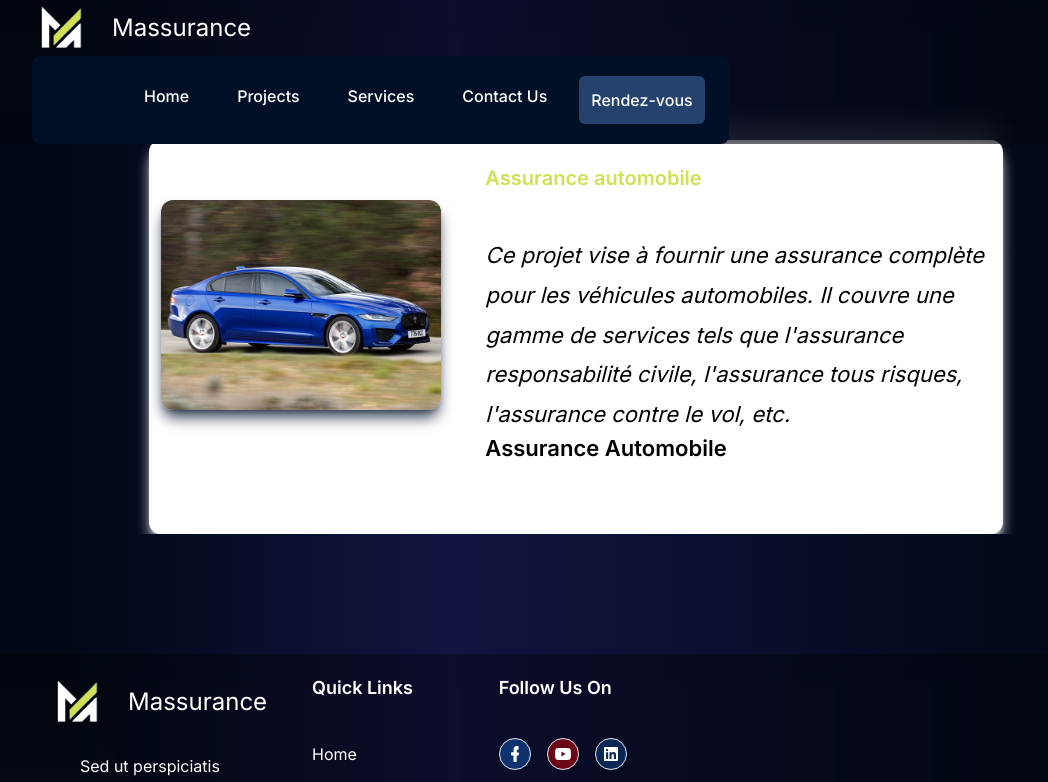
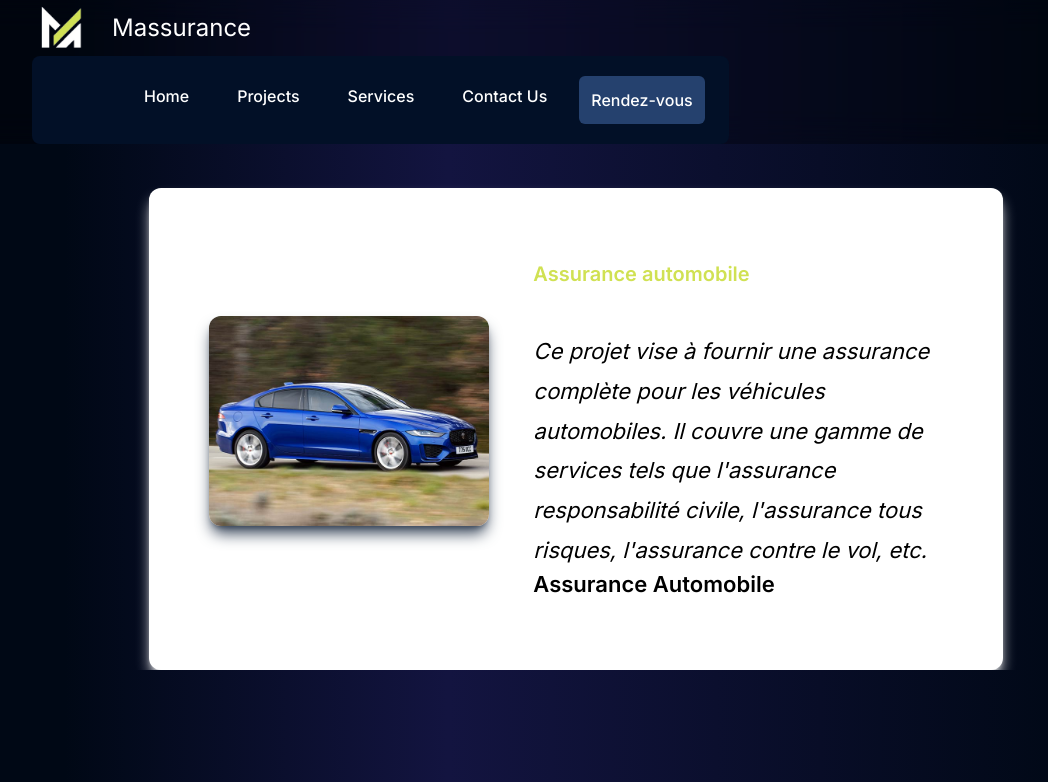
Before and after one commit to Hibanj8/Massurance, a Next.js app: page /project/automobile in a window 1280 px wide. Shown: the top 782 px of the page, without its empty margins (64-1112 px from the left). Built offline with nearby package versions, Linux system fonts and the light colour scheme.

Commit message:
Update page.jsx

```diff
--- a/src/app/project/automobile/page.jsx
+++ b/src/app/project/automobile/page.jsx
@@ -57,7 +57,7 @@ const SingleTestimonial = ({
 }) => {
   return (
     <div className="relative flex justify-center ">
-      <div className="relative w-full pb-16 md:w-11/12 lg:w-10/12 xl:w-8/12 bg-white rounded-xl shadow-white shadow-lg">
+      <div className="relative w-full pb-16 md:w-11/12 lg:w-10/12 xl:w-8/12 bg-white rounded-xl shadow-white shadow-lg p-12 mt-12">
         <div className="w-full items-center md:flex">
           <div className="relative mb-12 w-full max-w-[310px] md:mb-0 md:mr-12 md:max-w-[250px] lg:mr-14 lg:max-w-[280px] 2xl:mr-16">
             <img src={image} alt="image" className=" ml-3 w-full rounded-xl shadow-lg shadow-slate-700" />
```
